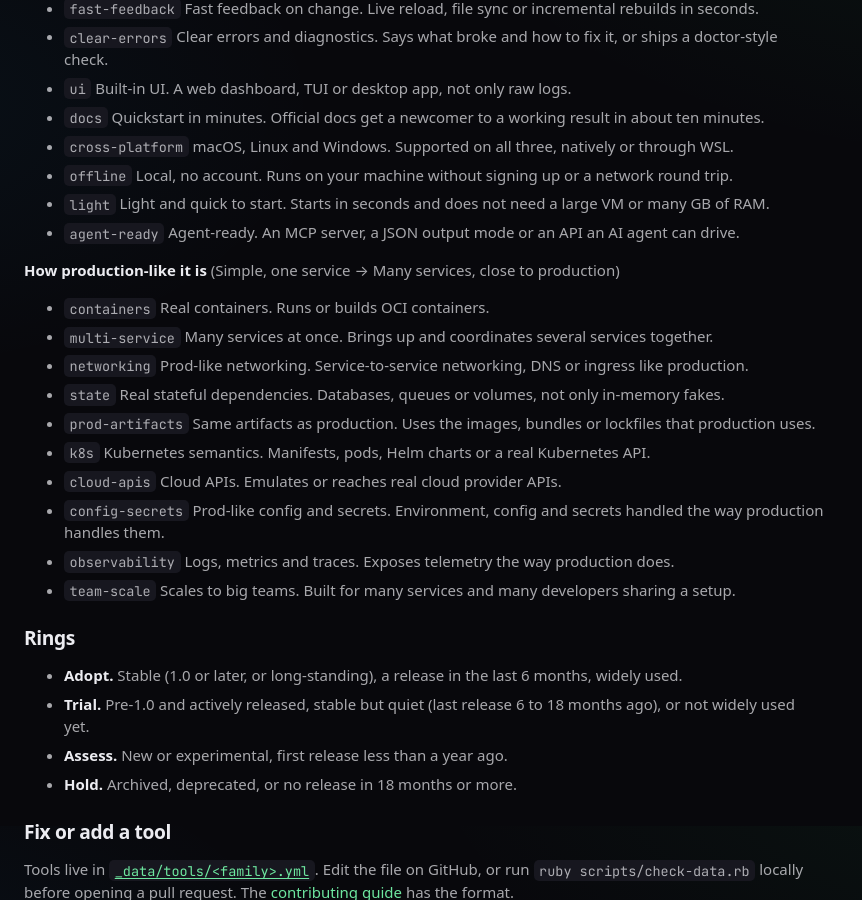
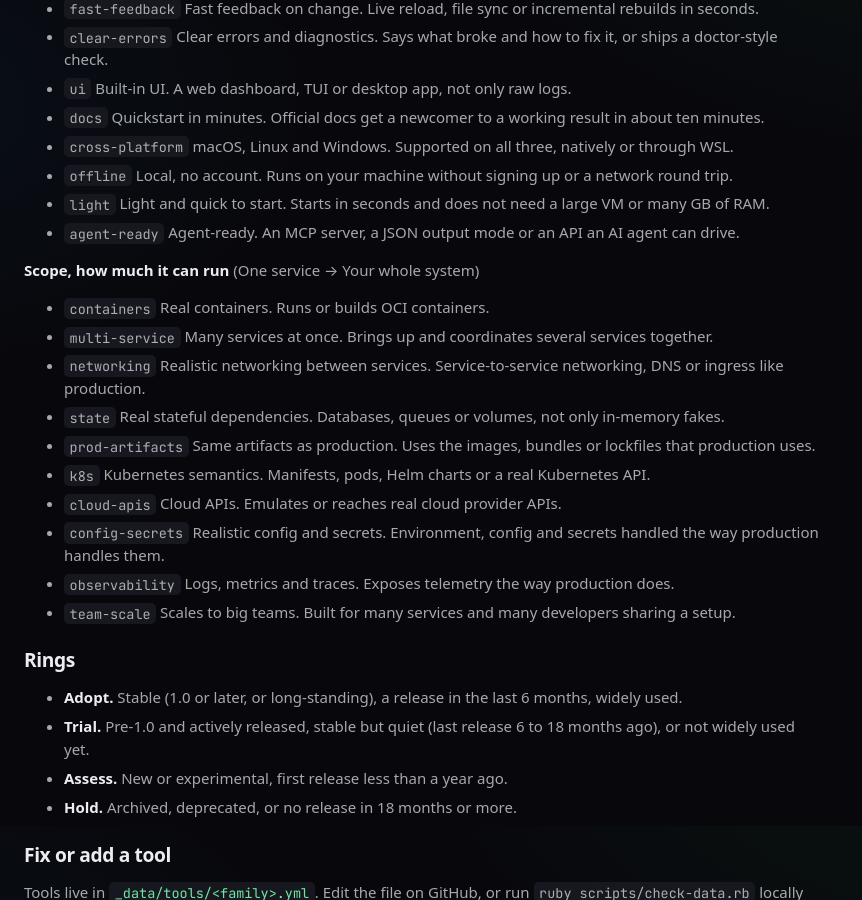
Before and after one commit to flisk-sh/roadmap, a Jekyll site: the page built from about.html, in a window 1280 px wide and 900 px high, scrolled down 974 px. Shown: the whole window, without its empty margins (0-862 px from the left). Built offline with Jekyll 4.4.1, drawn with Linux system fonts in a browser that asks for light colours; some web fonts are replaced; some of the changed text lies outside the part shown.

Commit message:
Rename the second Compass axis to "Scope": one service to your whole system
"Parity" and then "production-like" both confused tech leads. The axis
measures how much of your system a tool can run, so it is now Scope, with
ends "One service" and "Your whole system" and a one-sentence definition.
Two criteria lose the "prod-like" wording. The data key stays `parity`.

Co-Authored-By: Claude Sonnet 5.5 <noreply@anthropic.com>
Signed-off-by: odykyi <24225497+odykyi@users.noreply.github.com>

```diff
--- a/_config.yml
+++ b/_config.yml
@@ -3,7 +3,7 @@
 title: DevEx Roadmap
 tagline: A community map of local developer tools
 description: >-
-  300+ developer tools on four views: the Compass (ease of use vs. how production-like), the Adoption Radar,
+  300+ developer tools on four views: the Compass (ease of use vs. scope), the Adoption Radar,
   the Lab (a periodic table) and Journeys from beginner to platform architect. Community-edited,
   every placement follows a public rubric.
 lang: en
--- a/_data/meta.yml
+++ b/_data/meta.yml
@@ -11,7 +11,7 @@ views:
   - id: compass
     name: Compass
     title: The DevEx Compass
-    blurb: Ergonomics runs west to east, how production-like it is south to north. A public checklist places every dot.
+    blurb: Ergonomics runs west to east, how much of your system it can run (scope) south to north. A public checklist places every dot.
     subtabs: families
   - id: radar
     name: Adoption Radar
--- a/_layouts/view.html
+++ b/_layouts/view.html
@@ -74,7 +74,7 @@ layout: default
     <p>Dot shape shows the license: ● open source, ■ free or free tier, ◆ paid. Every tool links the release page or notice that puts it in its ring.</p>
     {%- elsif view_id == "lab" %}
     <h2>How to read a tile</h2>
-    <p>The grid resizes to fill your window, so on a small window each tile shows less. Top left is the element number, top right the license (OS open source, Fr free, Fm free tier, Pd paid). The big letters are the symbol, the bar at the bottom is the ring. The formula in each tooltip is its two Compass scores: <code>Dx</code> ergonomics and <code>Pr</code> production-like, in tens.</p>
+    <p>The grid resizes to fill your window, so on a small window each tile shows less. Top left is the element number, top right the license (OS open source, Fr free, Fm free tier, Pd paid). The big letters are the symbol, the bar at the bottom is the ring. The formula in each tooltip is its two Compass scores: <code>Dx</code> ergonomics and <code>Sc</code> scope, in tens.</p>
     {%- else %}
     <h2>How to read a journey</h2>
     <p>Each station is a level. Learn the tools on the line first; branches are worth knowing. Flisk appears on a level only where it does the job today (<span class="fl-key fl-yes">does it</span>) or part of it (<span class="fl-key fl-partial">partly</span>). Where it does not yet, it is left off. The gaps are tracked in <a href="{{ journeys.flisk_issue }}" rel="noopener">the Flisk repo</a>.</p>
@@ -85,7 +85,7 @@ layout: default
     <summary>The same tools as a table</summary>
     <div class="table-wrap">
       <table>
-        <thead><tr><th scope="col">Tool</th><th scope="col">Family</th><th scope="col">Category</th><th scope="col">Ring</th><th scope="col">License</th><th scope="col">Ergonomics</th><th scope="col">Production-like</th></tr></thead>
+        <thead><tr><th scope="col">Tool</th><th scope="col">Family</th><th scope="col">Category</th><th scope="col">Ring</th><th scope="col">License</th><th scope="col">Ergonomics</th><th scope="col">Scope</th></tr></thead>
         <tbody>
           {%- for f in families %}
           {%- assign row_hidden = false %}
--- a/about.html
+++ b/about.html
@@ -13,7 +13,7 @@ permalink: /about/
 
   <h2>The four views</h2>
   <ul>
-    <li><strong>Compass.</strong> Developer ergonomics west to east, how production-like it is south to north. A tool earns 10 points per criterion it meets on each axis.</li>
+    <li><strong>Compass.</strong> Developer ergonomics west to east, scope south to north (how much of your system the tool can run, from one service to the whole thing). A tool earns 10 points per criterion it meets on each axis.</li>
     <li><strong>Adoption Radar.</strong> Rings from release and maturity signals: Adopt, Trial, Assess, Hold. Each tool links its evidence.</li>
     <li><strong>Lab.</strong> A periodic table of the same tools. The formula on each tile is its two Compass scores.</li>
     <li><strong>Journeys.</strong> Seven levels from your first lockfile to platform architect, walked by three tracks.</li>
```
Also changed, not shown: CONTRIBUTING.md (+1 -1 lines), README.md (+1 -1 lines), _data/rubric.yml (+9 -9 lines), assets/js/app.js (+8 -8 lines).
